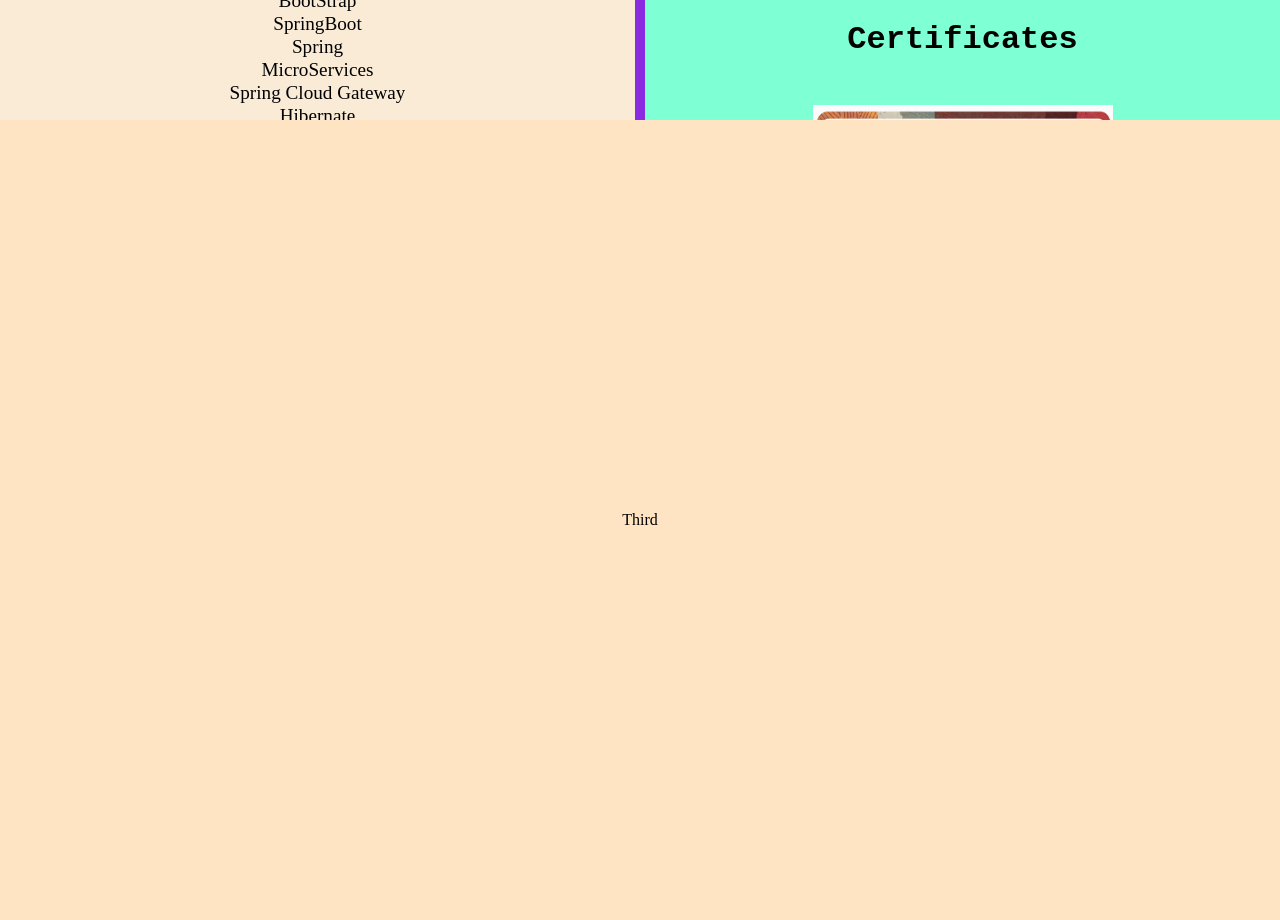
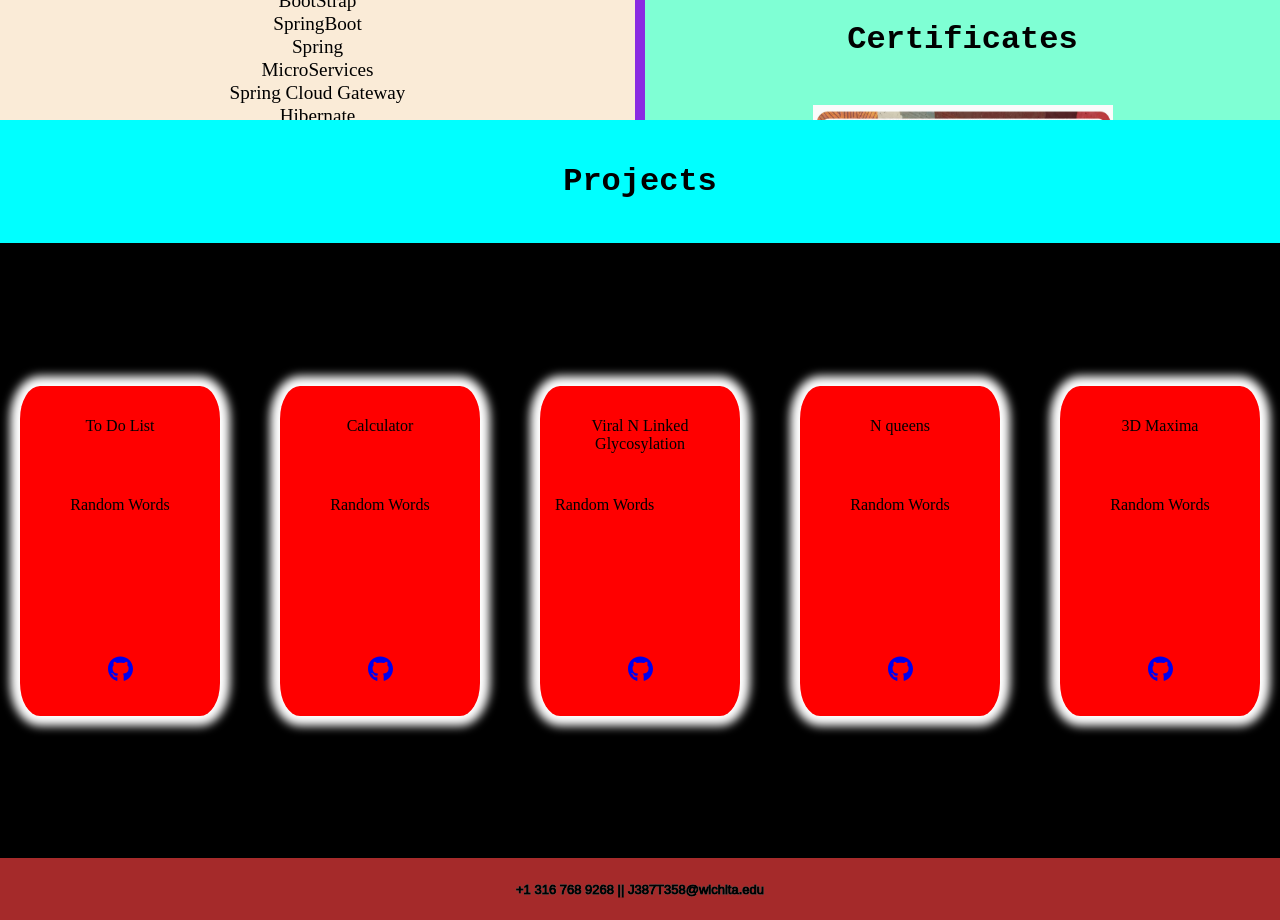
Before and after one commit to BhargavVasudevaVunnam/Portfolio, a React (Create React App) app: page / in a window 1280 px wide. Shown: the part 1480-2400 px from the top of the page. Built offline with nearby package versions, Linux system fonts and the light colour scheme; grey boxes are pictures that could not be loaded.

Commit message:
Reached Draft Stage all Layouts are Standardized

```diff
--- a/src/App.css
+++ b/src/App.css
@@ -1,7 +1,7 @@
 #PageContainer{
   margin: 0;
-  height: 300vh;
-  width: 100vw;
+  height: 300%;
+  width: 100%;
   padding: 0px;
   transform-style: preserve-3d;
   perspective: 2px;
@@ -10,7 +10,7 @@
 #PageContainer>div
 {
   overflow-x: hidden;
-  width: 100vw;
+  width: 100%;
   height: 100vh;
   padding: 0px;
   margin: 0px;
--- a/src/Page1.css
+++ b/src/Page1.css
@@ -4,8 +4,8 @@
     gap: 20px;
     padding: 30px;
     flex-direction: column;
-    width: 100vw;
-    height: 100vh;
+    width: 100%;
+    height: 100%;
     overflow-x: hidden;
     overflow-y: hidden;
 
@@ -15,7 +15,7 @@
     overflow-x: hidden;
 }
 /*Page Layout*/
-#header{
+#header1{
 flex: 1;
 display: flex;
 flex-direction: row;
@@ -77,7 +77,7 @@ flex: 3;
     padding: 20px;
     display: flex;
     overflow-y: scroll;
-
+    box-shadow: 20px 20px 5px grey;
 
 }
 #CrossBlackBoard::-webkit-scrollbar{
--- a/src/Page1.js
+++ b/src/Page1.js
@@ -3,7 +3,7 @@ import image from './assets/rot.JPG'
 import Icons from './Icons';
 function Page1(){
     return <div id="Introduction">
-                <div id="header">
+                <div id="header1">
                   <p id="Title">Bhargav Vasudeva Vunnam<br/><span id="subheading">Full Stack Developer</span></p>
                   <div id="imagecontainer">
                   <img id="cover" src={image} alt="OOPS check internet"></img>
--- a/src/Page3.css
+++ b/src/Page3.css
@@ -7,3 +7,34 @@
     justify-content: center;
     align-items: center;
 }
+#header{
+display: flex;
+flex: 2 1;
+width: 100%;
+height: 100%;
+background-color: aqua;
+}
+#projectscontainer{
+display:flex;
+flex:10 1;
+width: 100%;
+height: 100%;
+background-color: pink;
+overflow-y: auto;
+overflow-x: auto;
+}
+#footer{
+display: flex;
+align-items: center;
+justify-content: center;
+flex-wrap: wrap;
+flex: 1 1;
+width: 100%;
+height: 100%;
+background-color:brown;
+}
+#footertext{
+    font-size: 13px;
+    font-family: Arial, Helvetica, sans-serif;
+    color: black;
+}
--- a/src/Page3.js
+++ b/src/Page3.js
@@ -1,5 +1,17 @@
 import './Page3.css';
+import Project from './Projects';
 function Page3(){
-    return <div id="ProfessionalExperience">   <p>Third</p></div>
+    return <div id="ProfessionalExperience">
+            <div id="header">
+                <h1>Projects</h1>
+            </div>
+            <div id="projectscontainer">
+                <Project/>
+            </div>
+            <div id="footer">
+                <span id="footertext">+1 316 768 9268 || J387T358@wichita.edu </span>
+            </div>
+           </div>
+
 }
 export default Page3;
--- /dev/null
+++ b/src/ProjectInfo.css
@@ -0,0 +1,36 @@
+.projectcards{
+flex:  1;
+background-color: red;
+width: 250px;
+height: 300px;
+margin: 20px;
+border-radius: 10%;
+box-shadow: 0px 0px 10px 10px white;
+display: flex;
+flex-direction: column;
+align-content: center;
+justify-content: center;
+flex-wrap: wrap;
+padding: 15px;
+}
+.projectcards:hover{
+    box-shadow:  0px 0px 10px 10px skyblue;
+}
+#title{
+    flex: 1;
+text-align: center;
+}
+#description{
+    flex:3;
+text-align: justify;
+}
+
+#gitcontain{
+    flex: 1;
+   display: flex;
+   justify-content: center;
+
+}
+#gitlink{
+    display: block;
+}
--- /dev/null
+++ b/src/ProjectInfo.js
@@ -0,0 +1,19 @@
+import './ProjectInfo.css'
+import { FaGithub} from 'react-icons/fa';
+function Projectinfo(props){
+    return <div class="projectcards">
+            <p id="title">
+                {props.title}
+            </p>
+
+            <p id="description">
+                {props.content}
+            </p>
+            <div id="gitcontain">
+            <a id="gitcontainl" href='https://github.com/BhargavVasudevaVunnam'>
+               <FaGithub id="gitlink" className="icon" size={25}/>
+            </a>
+            </div>
+           </div>
+}
+export default Projectinfo;
--- /dev/null
+++ b/src/Projects.css
@@ -0,0 +1,17 @@
+#projectfunc{
+    width: 100%;
+    height: 100%;
+    background-color: black;
+    display: flex;
+    align-content: center;
+    justify-content: center;
+    flex-wrap: wrap;
+    gap: 20px;
+    overflow-y: auto;
+    overflow-x: auto;
+    flex: 0 0 auto;
+
+}
+#projectcontainer{
+    display: flex;
+}
--- /dev/null
+++ b/src/Projects.js
@@ -0,0 +1,18 @@
+import './Projects.css';
+import Projectinfo from './ProjectInfo';
+function Project(){
+return <div id="projectcontainer">
+            <div id="projectfunc">
+           <Projectinfo title="To Do List" content="Random Words"/>
+
+           <Projectinfo title="Calculator" content="Random Words"/>
+
+           <Projectinfo title="Viral N Linked Glycosylation" content="Random Words"/>
+
+           <Projectinfo title="N queens" content="Random Words"/>
+
+           <Projectinfo title="3D Maxima" content="Random Words"/>
+           </div>
+       </div>
+}
+export default Project;
--- a/src/index.css
+++ b/src/index.css
@@ -1,8 +1,8 @@
 #root{
   margin: 0;
   padding: 0;
-  width: 100vw;
-  height: 100vh;
+  width: 100%;
+  height: 100%;
 }
 body{
   margin: 0;
```
